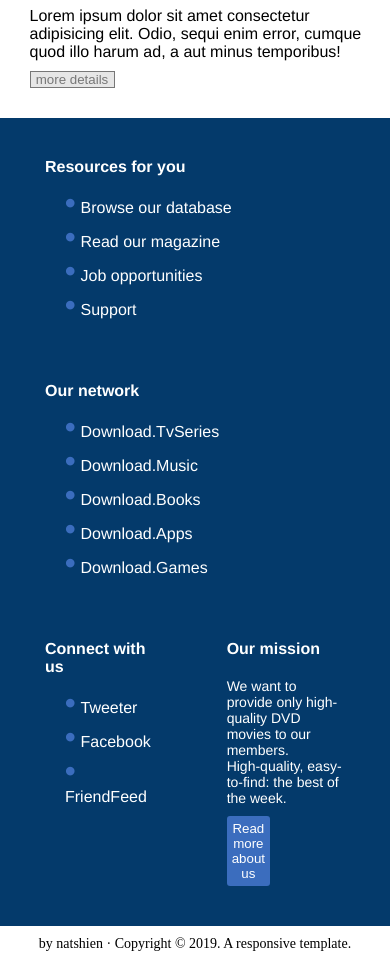
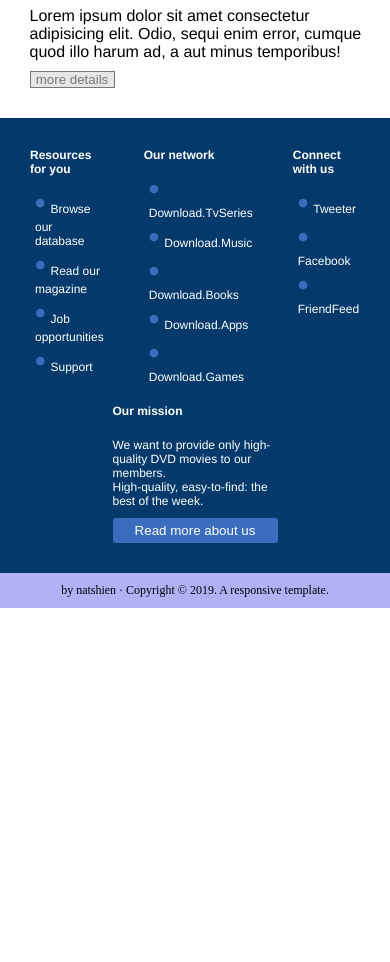
Before and after one commit to natshien/responsive_sass, a website: page sass_hmwrk.html in a window 390 px wide. Shown: the part 1792-2754 px from the top of the page. After the commit the page ends 2400 px from the top, so only its background shows below. Drawn offline with Linux system fonts and the light colour scheme.

Commit message:
fix mobile

```diff
--- a/scss/partials/_about.scss
+++ b/scss/partials/_about.scss
@@ -129,17 +129,21 @@
             justify-content: space-around;
             align-items: flex-start;
             font-family: $font;
-            padding: 10px;
+            font-size: 12px;
+            padding: 20px 10px;
            article {
-               flex: 1;
-               margin: 30px 35px;
+               flex: 0.5;
+                margin: 10px 20px;
                 h4 {
                     justify-content: flex-start;
                     margin-bottom: 10px;
                 }
                 ul {
-                    padding-left: 20px;
+                    padding-left: 5px;
                     list-style: none;
+                    li {
+                        margin: 0 auto;
+                    }
                     li::before {
                         content: "\2022";
                         color: $info_bullets;
@@ -150,9 +154,10 @@
                     }
                 }
                 p {
+                    font-family: $font;
                     margin-bottom: 10px;
                     margin-top: 20px;
-                    font-size: 14px;
+                    font-size: 12px;
                     justify-content: center;
                 }
                 button {
@@ -163,6 +168,8 @@
                     border-radius: 3px;
                     float: right;
                     margin-right: 75px;
+                    width: 100%;
+                    margin: 0 auto;
                 }
             }
         }
--- /dev/null
+++ b/scss/partials/_footer.scss
@@ -0,0 +1,20 @@
+@media only screen and (max-width: 699px) {
+    footer {
+        text-align: center;
+        inline-size: 50px;
+        width: 100%;
+        padding: 10px 0;
+        font-size: 12px;
+        background-color: rgb(177, 177, 248);
+    }
+}
+@media only screen and (min-width: 700px) {
+    footer {
+        text-align: center;
+        inline-size: 50px;
+        width: 100%;
+        padding: 10px 0;
+        font-size: 14px;
+        background-color: rgb(177, 177, 248);
+    }
+}
--- a/scss/sass_hmwrk.scss
+++ b/scss/sass_hmwrk.scss
@@ -6,14 +6,4 @@
 @import "partials/banner";
 @import "partials/content";
 @import "partials/about";
-
-
-
-footer {
-    text-align: center;
-    inline-size: 50px;
-    width: 100%;
-    padding: 10px 0;
-    font-size: 14px;
-    background-color: rgb(177, 177, 248);
-}
+@import "partials/footer";
```
Also changed, not shown: css/sass_hmwrk.css.
